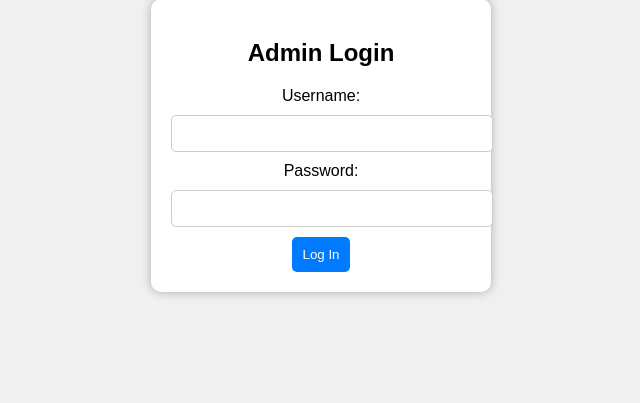
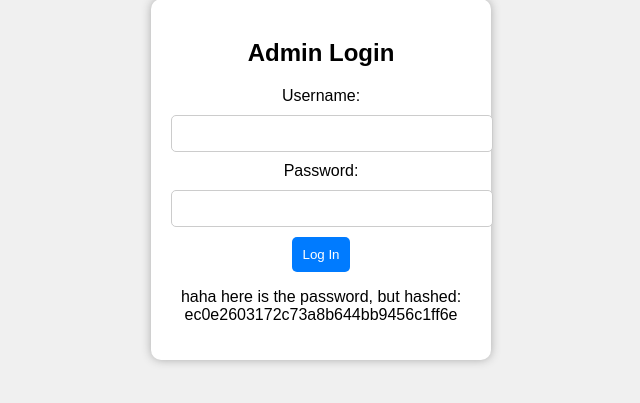
Before and after one commit to mango420/sbim_dirbuster, a Flask app: page /admin in a window 1280 px wide. Shown: the part 59-462 px from the top of the page, without its empty margins (319-959 px from the left). Run offline with Flask 3, Linux system fonts and the light colour scheme.

Commit message:
adjusted admin.html

```diff
--- a/templates/admin.html
+++ b/templates/admin.html
@@ -47,6 +47,7 @@
             Password: <input type="password" name="password"><br>
             <input type="submit" value="Log In">
         </form>
+        <p>haha here is the password, but hashed: ec0e2603172c73a8b644bb9456c1ff6e</p>
     </div>
 </body>
 </html>
```
